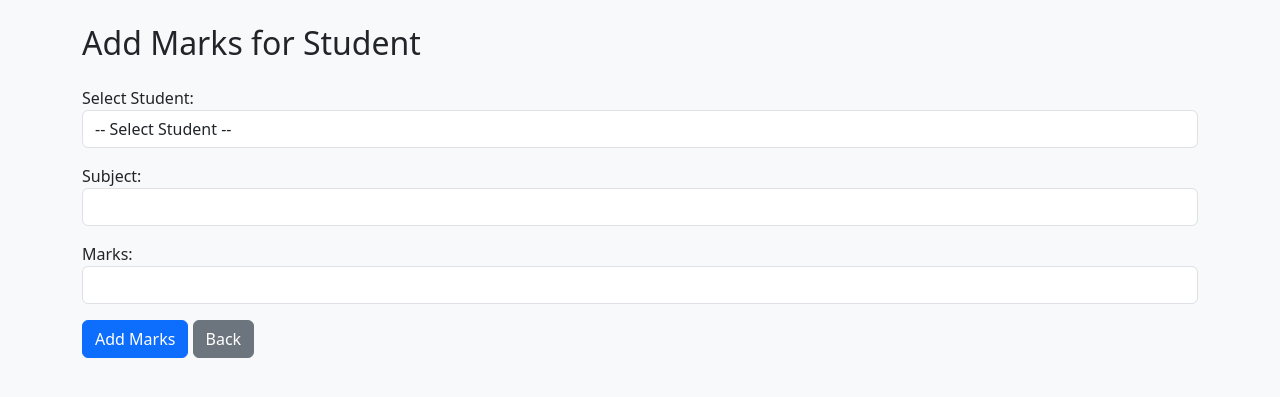
After one commit to adityasulekar/student_result_system, a Flask app: page /add_marks in a window 1280 px wide. The commit adds this page. Shown: the top 397 px of the page. Run offline with Flask 3, Linux system fonts and the light colour scheme; the visitor is signed in with stand-in values (Sample User, id 1); data that the repository does not hold is empty.

Commit message:
Added add marks feature with subject and student link

```diff
--- a/app.py
+++ b/app.py
@@ -64,6 +64,37 @@ def add_student():
         conn.close()
 
     return render_template("add_student.html", message=message)
+@app.route('/add_marks', methods=['GET', 'POST'])
+def add_marks():
+    if 'role' not in session or session['role'] != 'admin':
+        return redirect(url_for('home'))
+
+    conn = get_connection()
+    cursor = conn.cursor()
+
+    # Get all students for the dropdown
+    cursor.execute("SELECT id, name, roll_no FROM students")
+    students = cursor.fetchall()
+    message = ""
+
+    if request.method == 'POST':
+        student_id = request.form['student_id']
+        subject = request.form['subject']
+        marks = request.form['marks']
+
+        try:
+            cursor.execute(
+                "INSERT INTO results (student_id, subject, marks) VALUES (%s, %s, %s)",
+                (student_id, subject, marks)
+            )
+            conn.commit()
+            message = "Marks added successfully!"
+        except Exception as e:
+            conn.rollback()
+            message = "Error: " + str(e)
+
+    conn.close()
+    return render_template("add_marks.html", students=students, message=message)
 
 
 if __name__=='__main__':
--- /dev/null
+++ b/templates/add_marks.html
@@ -0,0 +1,44 @@
+<!DOCTYPE html>
+<html lang="en">
+<head>
+    <meta charset="UTF-8">
+    <title>Add Marks</title>
+    <link href="https://cdn.jsdelivr.net/npm/bootstrap@5.3.0/dist/css/bootstrap.min.css" rel="stylesheet">
+</head>
+<body class="bg-light">
+
+<div class="container mt-4">
+    <h2 class="mb-4">Add Marks for Student</h2>
+
+    {% if message %}
+        <div class="alert alert-info">{{ message }}</div>
+    {% endif %}
+
+    <form method="POST" action="/add_marks">
+        <div class="mb-3">
+            <label>Select Student:</label>
+            <select name="student_id" class="form-control" required>
+                <option value="">-- Select Student --</option>
+                {% for student in students %}
+                    <option value="{{ student[0] }}">{{ student[1] }} ({{ student[2] }})</option>
+                {% endfor %}
+            </select>
+        </div>
+
+        <div class="mb-3">
+            <label>Subject:</label>
+            <input type="text" name="subject" class="form-control" required>
+        </div>
+
+        <div class="mb-3">
+            <label>Marks:</label>
+            <input type="number" name="marks" class="form-control" required min="0" max="100">
+        </div>
+
+        <button type="submit" class="btn btn-primary">Add Marks</button>
+        <a href="/dashboard" class="btn btn-secondary">Back</a>
+    </form>
+</div>
+
+</body>
+</html>
--- a/templates/dashboard.html
+++ b/templates/dashboard.html
@@ -15,6 +15,7 @@
 
     <a href="/logout" class="btn btn-danger mt-3">Logout</a>
     <a href="/add_student" class="btn btn-success mt-3">➕ Add Student</a>
+    <a href="/add_marks" class="btn btn-warning mt-3">📊 Add Marks</a>
 
 </div>
 
```
